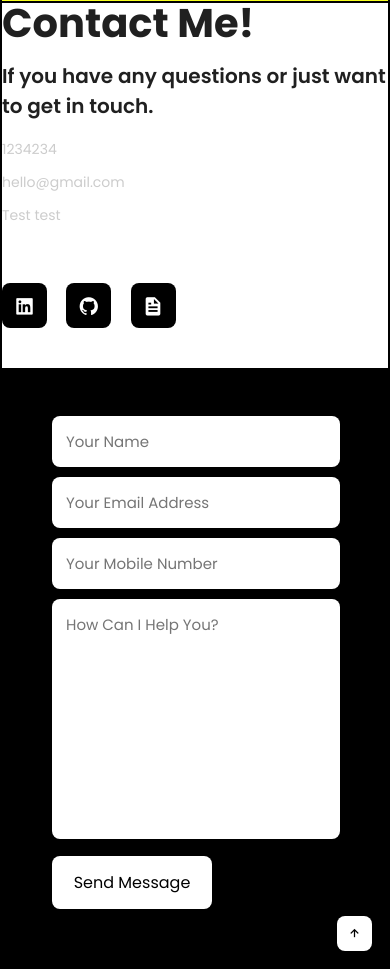
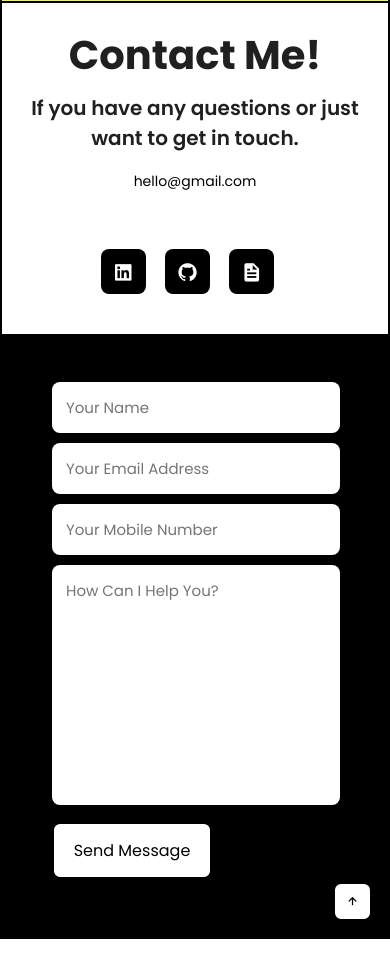
Before and after one commit to nbowd/portfolio2023, a website built with Vite: page index.html in a window 390 px wide. Shown: the part 4995-5964 px from the top of the page. After the commit the page ends 5934 px from the top, so only its background shows below. Built offline with nearby package versions, Linux system fonts and the light colour scheme.

Commit message:
fixed responsive styling for Contact section

```diff
--- a/index.html
+++ b/index.html
@@ -151,9 +151,7 @@
         <h2>Contact Me!</h2>
         <h4>If you have any questions or just want to get in touch.</h4>
         <div class="list">
-          <li><a href="#">1234234</a></li>
           <li><a href="#">hello@gmail.com</a></li>
-          <li><a href="#">Test test</a></li>
         </div>
 
         <div class="contact-icons">
@@ -179,15 +177,6 @@
       </div>
     </section>
 
-    <!-- End Section
-    <section class="end">
-      <div class="last-text">
-        <p>Copyright © 2023 by Nick Bowden All Rights Reserved.</p>
-      </div>
-
-
-    </section> -->
-
     <!-- JS link -->
     <script type="module" src="/main.js"></script>
     <script src="https://cdn.jsdelivr.net/npm/swiper@8/swiper-bundle.min.js"></script>
--- a/style.css
+++ b/style.css
@@ -362,7 +362,7 @@ header.sticky {
 }
 
 .row:hover img {
-  transform: scale(1.1);
+  transform: scale(1.05);
 }
 
 .row:hover .layer {
@@ -389,6 +389,7 @@ header.sticky {
   margin-right: auto;
   justify-content: center;
   height: 100%;
+  margin-left: 1rem;
 }
 .contact-text h4 {
   color: var(--text-color);
@@ -419,13 +420,13 @@ header.sticky {
 
 .list li a {
   display: block;
-  color: var(--second-color);
+  color: black;
   font-size: 14px;
-  transition: all .45s ease;
+  transition: all .1s ease;
 }
 
 .list li a:hover {
-  color: var(--text-color);
+  font-weight: 700;
   transform: translateX(5px);
 }
 
@@ -488,10 +489,14 @@ form textarea {
   color: black;
   width: 160px;
   transition: all .45s ease;
+  border: 2px solid black;
 }
 
 .contact-form .submit:hover {
-  transform: scale(1.1);
+  transform: scale(1.05);
+  background: black;
+  color: white;
+  border: 2px solid white;
   cursor: pointer;
 }
 
@@ -523,6 +528,13 @@ form textarea {
   font-size: 15px;
   color: black;
   background: white;
+  border: 2px solid black;
+}
+.top:hover i {
+  transform: scale(1.05);
+  color: white;
+  background: black;
+  border: 2px solid white;
 }
 
 @media (max-width: 1480px) {
@@ -540,9 +552,6 @@ form textarea {
     padding: 0;
   }
 
-  .end{
-    padding: 15px 3%;
-  }
 }
 
 @media (max-width: 1100px) {
@@ -615,7 +624,12 @@ form textarea {
   }
 
   .contact {
+    padding-top: 2rem;
     grid-template-columns: 1fr;
+  }
+  .contact-text {
+    margin-right: 1rem;
+    text-align: center;
   }
 }
 
```
